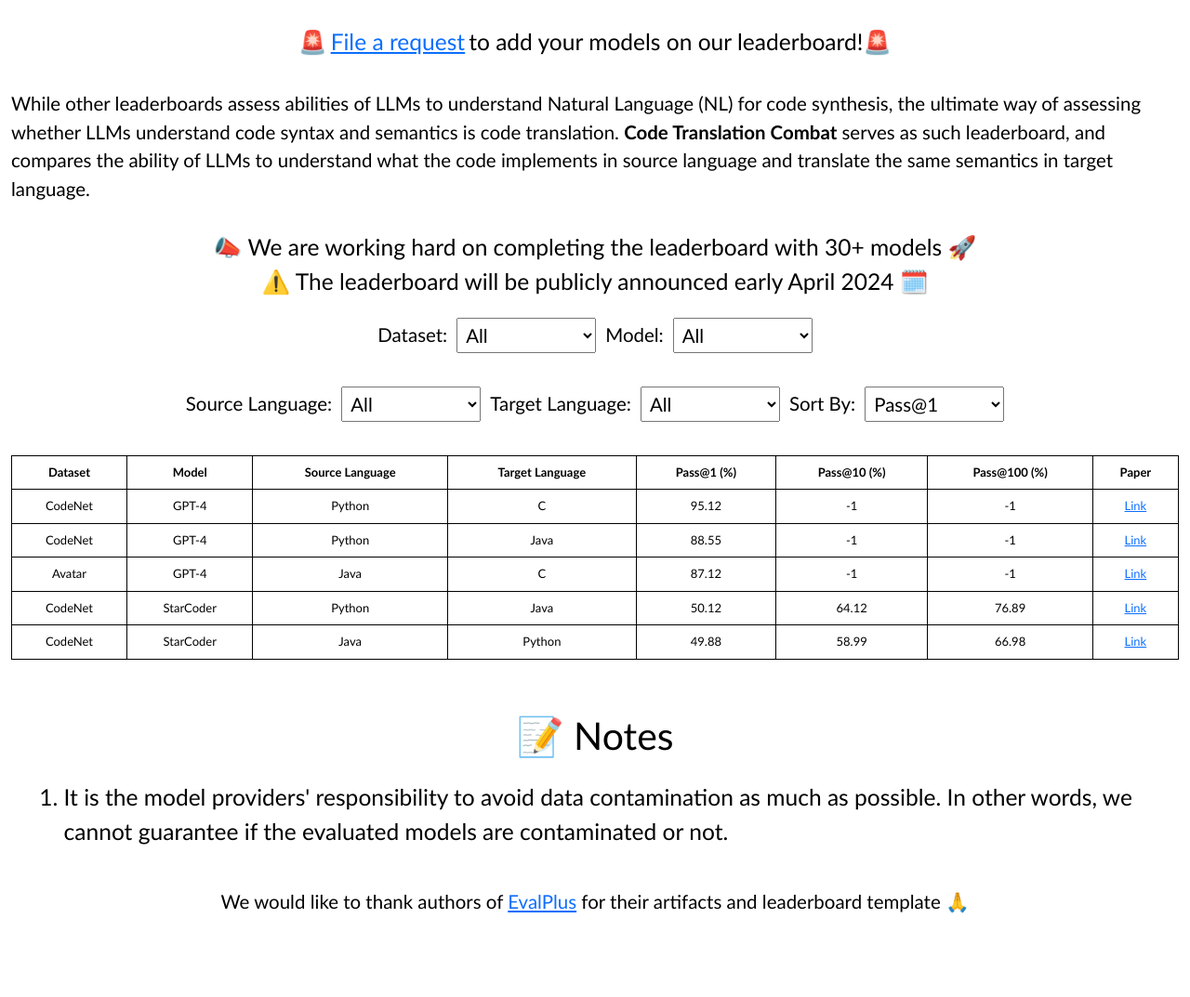
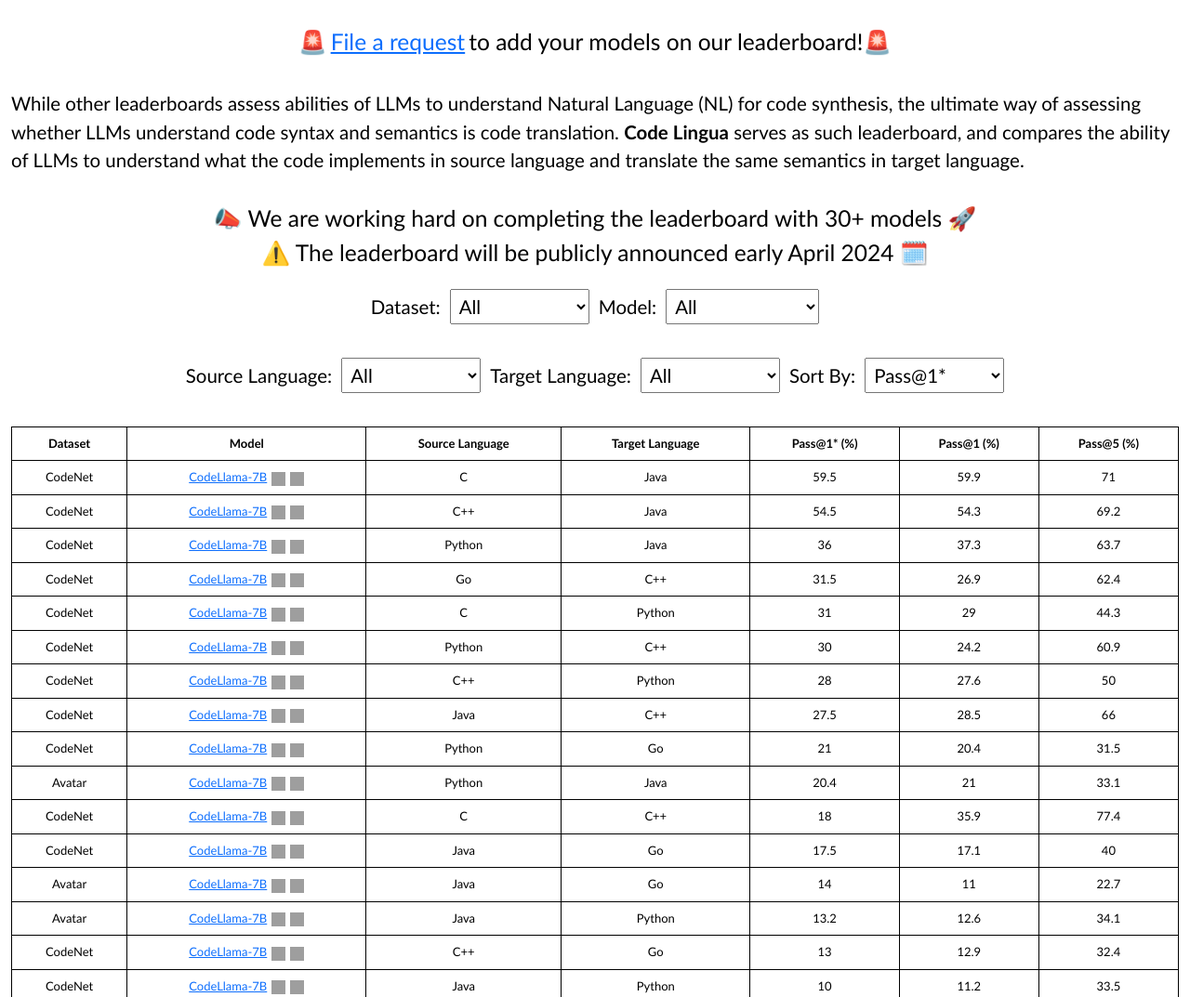
Before and after one commit to codetcombat/codetcombat.github.io, a plain HTML site: page leaderboard.html in a window 1280 px wide. Shown: the part 480-1553 px from the top of the page at 93% size. Before the commit the page ends 1481 px from the top, so only its background shows below. Drawn offline with nearby package versions, Linux system fonts and the light colour scheme; grey boxes are pictures that could not be loaded.

Commit message:
update name to code lingua and added code-llama-7b results

```diff
--- a/leaderboard.html
+++ b/leaderboard.html
@@ -8,7 +8,7 @@
 
   <head>
     <meta charset="UTF-8">
-    <title>Code Translation Combat</title>
+    <title>Code Lingua</title>
     <script src="https://cdnjs.cloudflare.com/ajax/libs/PapaParse/5.3.0/papaparse.min.js"></script>
     <script src="https://cdn.jsdelivr.net/npm/echarts@5.3.3/dist/echarts.min.js"></script>
     <link rel="icon" href = "https://images.emojiterra.com/google/noto-emoji/unicode-15.1/color/1024px/1f916.png">
@@ -139,7 +139,7 @@
         header = data.shift(); // Remove and store the header row
 
         renderTable(data);
-        sortTableBy('Pass@1', data); // Sort the table by Pass@1 initially
+        sortTableBy('Pass@1*', data); // Sort the table by Pass@1* initially
 
         document.getElementById('modelDropdown').addEventListener('change', updateTable);
         document.getElementById('sourceLangDropdown').addEventListener('change', updateTable);
@@ -163,33 +163,56 @@
 
     function renderTable(tableData) {
       var table = document.getElementById('csvTable');
+
       table.innerHTML = '';
-      table.appendChild(createRow(header, true)); // Re-insert the header row
+      table.appendChild(createRow(header.slice(0, 7), true, false, false, "")); // Re-insert the header row
 
       tableData.forEach(function(rowData) {
-        table.appendChild(createRow(rowData));
+        var isVerified = rowData[7] === 'Y'
+        var isConversational = rowData[8] === 'Y'
+        var paperLink = rowData[9]
+        table.appendChild(createRow(rowData.slice(0, 7), false, isVerified, isConversational, paperLink));
       });
     }
 
-    function createRow(rowData, isHeader = false) {
+    function createRow(rowData, isHeader, isVerified, isConversational, paperLink) {
       var row = document.createElement('tr');
 
-      rowData.forEach(function(cellData) {
+      rowData.forEach(function(cellData, columnIndex) {
         var cell = isHeader ? document.createElement('th') : document.createElement('td');
 
         if (isHeader) {
           cell.textContent = cellData;
-        } else {
-          if (cellData.startsWith('http')) {
+        } else if (columnIndex === 1) {
             var link = document.createElement('a');
-            link.setAttribute('href', cellData);
-            link.textContent = 'Link';
+            link.setAttribute('href', paperLink);
+            link.textContent = cellData;
             link.setAttribute('target', '_blank');
             cell.appendChild(link);
-          } else {
+
+            if (isVerified) { // add a certified emoji
+              var verified = document.createElement('img');
+              verified.src = 'https://upload.wikimedia.org/wikipedia/commons/e/e4/Twitter_Verified_Badge.svg';
+              verified.title = 'Verified';
+              verified.style.width = '15px';
+              verified.style.height = '15px';
+              verified.style.marginLeft = '5px';
+              cell.appendChild(verified);
+            }
+
+            if (isConversational) { // add a conversational emoji beside the link
+              var conversational = document.createElement('img');
+              conversational.src = 'https://em-content.zobj.net/source/apple/354/page-with-curl_1f4c3.png';
+              conversational.title = 'Conversational';
+              conversational.style.width = '15px';
+              conversational.style.height = '15px';
+              conversational.style.marginLeft = '5px';
+              cell.appendChild(conversational);
+            }
+        } else {
             cell.textContent = cellData;
-          }
         }
+
 
         row.appendChild(cell);
       });
@@ -222,9 +245,9 @@
 
     function sortTableBy(sortBy, filteredData) {
       var sortColumns = {
-        'Pass@1': 4,
-        'Pass@10': 5,
-        'Pass@100': 6,
+        'Pass@1*': 4,
+        'Pass@1': 5,
+        'Pass@5': 6,
       };
 
       var sortColumn = sortColumns[sortBy]; // Get the column index based on the selected criteria
@@ -251,10 +274,10 @@
 
   <body>
     <div id="content" class="container-fluid d-flex flex-column align-items-center gap-3">
-      <h1 class="text-nowrap mt-5">🏆 Code Translation Combat 🏆</h1>
+      <h1 class="text-nowrap mt-5">🏆 Code Lingua 🏆</h1>
       <h3 class="fw-light text-nowrap"><small id="warning">This leaderboard evaluates LLMs in Programming Language Translation<br></small></h2>
       <div class="d-flex flex-row justify-content-center gap-3">
-        <a href="https://github.com/codetcombat/codetcombat"><img
+        <a href="https://github.com/codetlingua/codetlingua"><img
             src="https://img.shields.io/badge/github-%23121011.svg?style=for-the-badge&logo=github&logoColor=white"
             alt="github" class="img-fluid"></a>
         <a href="http://arxiv.org/abs/2308.03109"><img
@@ -263,12 +286,12 @@
       </div>
       <div class="d-flex flex-row justify-content-center gap-1 mt-3 mb-0" style="font-size: larger;">
         <p> 🚨 </p>
-        <a href="https://github.com/codetcombat/codetcombat/issues/new?assignees=&labels=model+eval&projects=&template=model_eval_request.yml&title=%F0%9F%A4%97+%5BREQUEST%5D+-+%3CMODEL_NAME%3E">File a request</a>
+        <a href="https://github.com/codetlingua/codetlingua/issues/new?assignees=&labels=model+eval&projects=&template=model_eval_request.yml&title=%F0%9F%A4%97+%5BREQUEST%5D+-+%3CMODEL_NAME%3E">File a request</a>
         <p>to add your models on our leaderboard!🚨</p>
       </div>
 
       <div class="d-flex flex-row justify-content-center">
-        <p> While other leaderboards assess abilities of LLMs to understand Natural Language (NL) for code synthesis, the ultimate way of assessing whether LLMs understand code syntax and semantics is code translation. <strong>Code Translation Combat</strong> serves as such leaderboard, and compares the ability of LLMs to understand what the code implements in source language and translate the same semantics in target language. </p>
+        <p> While other leaderboards assess abilities of LLMs to understand Natural Language (NL) for code synthesis, the ultimate way of assessing whether LLMs understand code syntax and semantics is code translation. <strong>Code Lingua</strong> serves as such leaderboard, and compares the ability of LLMs to understand what the code implements in source language and translate the same semantics in target language. </p>
       </div>
 
       <div class="container-fluid d-flex flex-column align-items-center">
@@ -289,8 +312,7 @@
           <label for="modelDropdown">Model:</label>
           <select id="modelDropdown">
             <option value="All">All</option>
-            <option value="GPT-4">GPT-4</option>
-            <option value="StarCoder">StarCoder</option>
+            <option value="CodeLlama-7B">CodeLlama-7B</option>
           </select>
         </div>
       </div>
@@ -299,8 +321,11 @@
           <label for="sourceLangDropdown">Source Language:</label>
           <select id="sourceLangDropdown">
             <option value="All">All</option>
+            <option value="Java">Java</option>
+            <option value="C">C</option>
             <option value="Python">Python</option>
-            <option value="Java">Java</option>
+            <option value="C++">C++</option>
+            <option value="Go">Go</option>
           </select>
         </div>
         <div>
@@ -310,14 +335,16 @@
             <option value="Java">Java</option>
             <option value="C">C</option>
             <option value="Python">Python</option>
+            <option value="C++">C++</option>
+            <option value="Go">Go</option>
           </select>
         </div>
         <div>
           <label for="sortByDropdown">Sort By:</label>
           <select id="sortByDropdown">
+            <option value="Pass@1*">Pass@1*</option>
             <option value="Pass@1">Pass@1</option>
-            <option value="Pass@10">Pass@10</option>
-            <option value="Pass@100">Pass@100</option>
+            <option value="Pass@5">Pass@5</option>
           </select>
         </div>
       </div>
@@ -328,6 +355,7 @@
         <h3>📝 Notes</h3>
         <p class="inline-block mt-3">
           <ol>
+            <li>We use Pass@1* (greedy decoding with temperature=0), Pass@1 and Pass@5 for evaluating LLMs in our leaderboard. For Pass@1 and Pass@5, we report the max value from temperatures 0.2 and 0.8.</li>
             <li>It is the model providers' responsibility to avoid data contamination as much as possible. In other words, we cannot guarantee if the evaluated models are contaminated or not.</li>
           </ol>
         </p>
--- a/results.csv
+++ b/results.csv
@@ -1,6 +1,29 @@
-Dataset,Model,Source Language,Target Language,Pass@1 (%),Pass@10 (%),Pass@100 (%),Paper
-CodeNet,GPT-4,Python,Java,88.55,-1,-1,https://openai.com/research/gpt-4
-Avatar,GPT-4,Java,C,87.12,-1,-1,https://openai.com/research/gpt-4
-CodeNet,StarCoder,Python,Java,50.12,64.12,76.89,https://arxiv.org/abs/2305.06161
-CodeNet,StarCoder,Java,Python,49.88,58.99,66.98,https://arxiv.org/abs/2305.06161
-CodeNet,GPT-4,Python,C,95.12,-1,-1,https://openai.com/research/gpt-4
+Dataset,Model,Source Language,Target Language,Pass@1* (%),Pass@1 (%),Pass@5 (%),Verified,Conversational,Paper
+CodeNet,CodeLlama-7B,C,C++,18,35.9,77.4,Y,Y,https://arxiv.org/abs/2308.12950
+CodeNet,CodeLlama-7B,C,Go,3,11.3,32.7,Y,Y,https://arxiv.org/abs/2308.12950
+CodeNet,CodeLlama-7B,C,Java,59.5,59.9,71,Y,Y,https://arxiv.org/abs/2308.12950
+CodeNet,CodeLlama-7B,C,Python,31,29,44.3,Y,Y,https://arxiv.org/abs/2308.12950
+CodeNet,CodeLlama-7B,C++,C,9,17.8,45.7,Y,Y,https://arxiv.org/abs/2308.12950
+CodeNet,CodeLlama-7B,C++,Go,13,12.9,32.4,Y,Y,https://arxiv.org/abs/2308.12950
+CodeNet,CodeLlama-7B,C++,Java,54.5,54.3,69.2,Y,Y,https://arxiv.org/abs/2308.12950
+CodeNet,CodeLlama-7B,C++,Python,28,27.6,50,Y,Y,https://arxiv.org/abs/2308.12950
+CodeNet,CodeLlama-7B,Go,C,5.5,19.5,40.9,Y,Y,https://arxiv.org/abs/2308.12950
+CodeNet,CodeLlama-7B,Go,C++,31.5,26.9,62.4,Y,Y,https://arxiv.org/abs/2308.12950
+CodeNet,CodeLlama-7B,Go,Java,0,5.3,21.1,Y,Y,https://arxiv.org/abs/2308.12950
+CodeNet,CodeLlama-7B,Go,Python,5.5,6.4,24.6,Y,Y,https://arxiv.org/abs/2308.12950
+CodeNet,CodeLlama-7B,Java,C,9,25.4,52,Y,Y,https://arxiv.org/abs/2308.12950
+CodeNet,CodeLlama-7B,Java,C++,27.5,28.5,66,Y,Y,https://arxiv.org/abs/2308.12950
+CodeNet,CodeLlama-7B,Java,Go,17.5,17.1,40,Y,Y,https://arxiv.org/abs/2308.12950
+CodeNet,CodeLlama-7B,Java,Python,10,11.2,33.5,Y,Y,https://arxiv.org/abs/2308.12950
+CodeNet,CodeLlama-7B,Python,C,3.5,11.9,33.4,Y,Y,https://arxiv.org/abs/2308.12950
+CodeNet,CodeLlama-7B,Python,C++,30,24.2,60.9,Y,Y,https://arxiv.org/abs/2308.12950
+CodeNet,CodeLlama-7B,Python,Go,21,20.4,31.5,Y,Y,https://arxiv.org/abs/2308.12950
+CodeNet,CodeLlama-7B,Python,Java,36,37.3,63.7,Y,Y,https://arxiv.org/abs/2308.12950
+Avatar,CodeLlama-7B,Java,C,1.6,3.7,10.8,Y,Y,https://arxiv.org/abs/2308.12950
+Avatar,CodeLlama-7B,Java,C++,8,7.1,26.2,Y,Y,https://arxiv.org/abs/2308.12950
+Avatar,CodeLlama-7B,Java,Go,14,11,22.7,Y,Y,https://arxiv.org/abs/2308.12950
+Avatar,CodeLlama-7B,Java,Python,13.2,12.6,34.1,Y,Y,https://arxiv.org/abs/2308.12950
+Avatar,CodeLlama-7B,Python,C,1.6,5.7,10.8,Y,Y,https://arxiv.org/abs/2308.12950
+Avatar,CodeLlama-7B,Python,C++,6,5,17.4,Y,Y,https://arxiv.org/abs/2308.12950
+Avatar,CodeLlama-7B,Python,Go,8.4,6.2,10.6,Y,Y,https://arxiv.org/abs/2308.12950
+Avatar,CodeLlama-7B,Python,Java,20.4,21,33.1,Y,Y,https://arxiv.org/abs/2308.12950
```
Also changed, not shown: index.html (+1 -1 lines).
